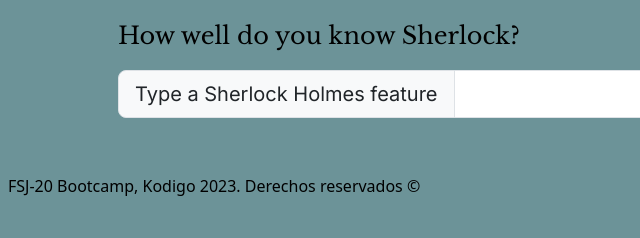
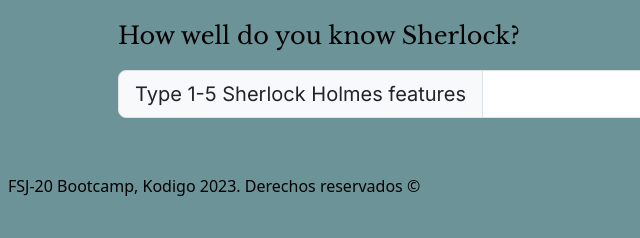
Before and after one commit to AlexReyesHuezo/sherlock-movie, a website built with Vite: page index.html in a window 1280 px wide. Shown: the part 400-638 px from the top of the page, 0-640 px from the left. Built offline with nearby package versions, Linux system fonts and the light colour scheme.

Commit message:
:label:style(input): adjust height input and indicate to write x feats for a better label text

```diff
--- a/index.html
+++ b/index.html
@@ -47,8 +47,8 @@
 
         <div class="row p-4">
           <p class="synopsis-title fs-4">How well do you know Sherlock?</p>
-          <div class="col input-group input-group-lg">
-            <span class="synopsis-text input-group-text" id="inputGroup-sizing-lg">Type a Sherlock Holmes feature</span>
+          <div class="col input-group input-group-lg h-25">
+            <span class="synopsis-text input-group-text" id="inputGroup-sizing-lg">Type 1-5 Sherlock Holmes features</span>
             <input type="text" class="form-control" aria-label="Sizing example input" aria-describedby="inputGroup-sizing-lg">
           </div>
           <div class="col-md-4 card">
```
